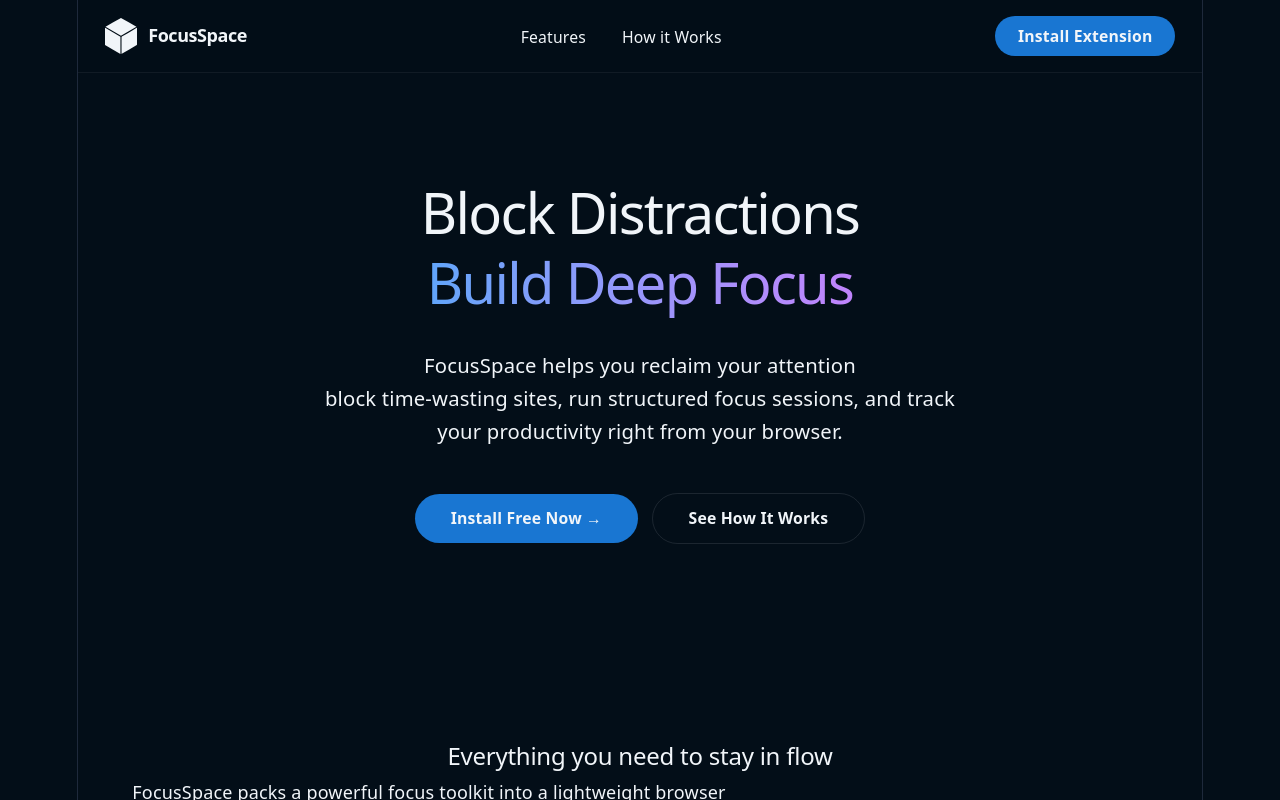
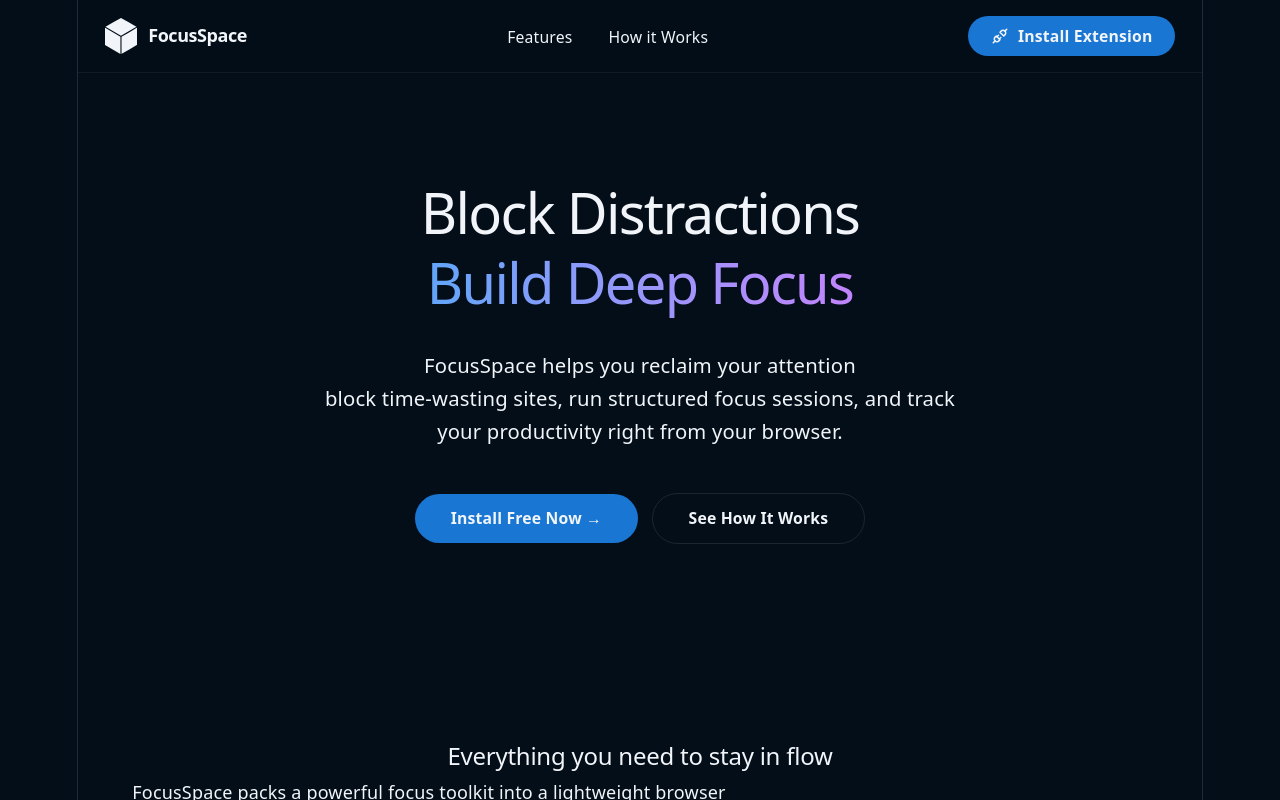
Before and after one commit to joseorono/focusspace-web, a React (Vite) app: page / in a window 1280 px wide. Shown: the top 800 px of the page. Built offline with nearby package versions, Linux system fonts and the light colour scheme.

Commit message:
Update Header.tsx

```diff
--- a/src/components/Header.tsx
+++ b/src/components/Header.tsx
@@ -1,4 +1,5 @@
 import { useEffect, useRef, useState } from 'react'
+import PlugConnectedIcon from '@/components/ui/plug-connected-icon'
 
 const navLinks = [
   { label: 'Features', href: '#features' },
@@ -60,8 +61,9 @@ export function Header() {
         {/* Desktop CTA */}
         <a
           href="#install"
-          className="hidden rounded-full bg-primary px-5 py-2 text-sm font-semibold text-white transition-opacity hover:opacity-90 focus-visible:outline-2 focus-visible:outline-offset-2 focus-visible:outline-primary md:inline-flex"
+          className="hidden items-center gap-2 rounded-full bg-primary px-5 py-2 text-sm font-semibold text-white transition-opacity hover:opacity-90 focus-visible:outline-2 focus-visible:outline-offset-2 focus-visible:outline-primary md:inline-flex"
         >
+          <PlugConnectedIcon size={18} color="currentColor" strokeWidth={2} />
           Install Extension
         </a>
 
@@ -112,9 +114,10 @@ export function Header() {
           </nav>
           <a
             href="#install"
-            className="mt-3 flex w-full items-center justify-center rounded-full bg-primary py-2.5 text-sm font-semibold text-white transition-opacity hover:opacity-90"
+            className="mt-3 flex w-full items-center justify-center gap-2 rounded-full bg-primary py-2.5 text-sm font-semibold text-white transition-opacity hover:opacity-90"
             onClick={() => setIsOpen(false)}
           >
+            <PlugConnectedIcon size={18} color="currentColor" strokeWidth={2} />
             Install Extension
           </a>
         </div>
```
